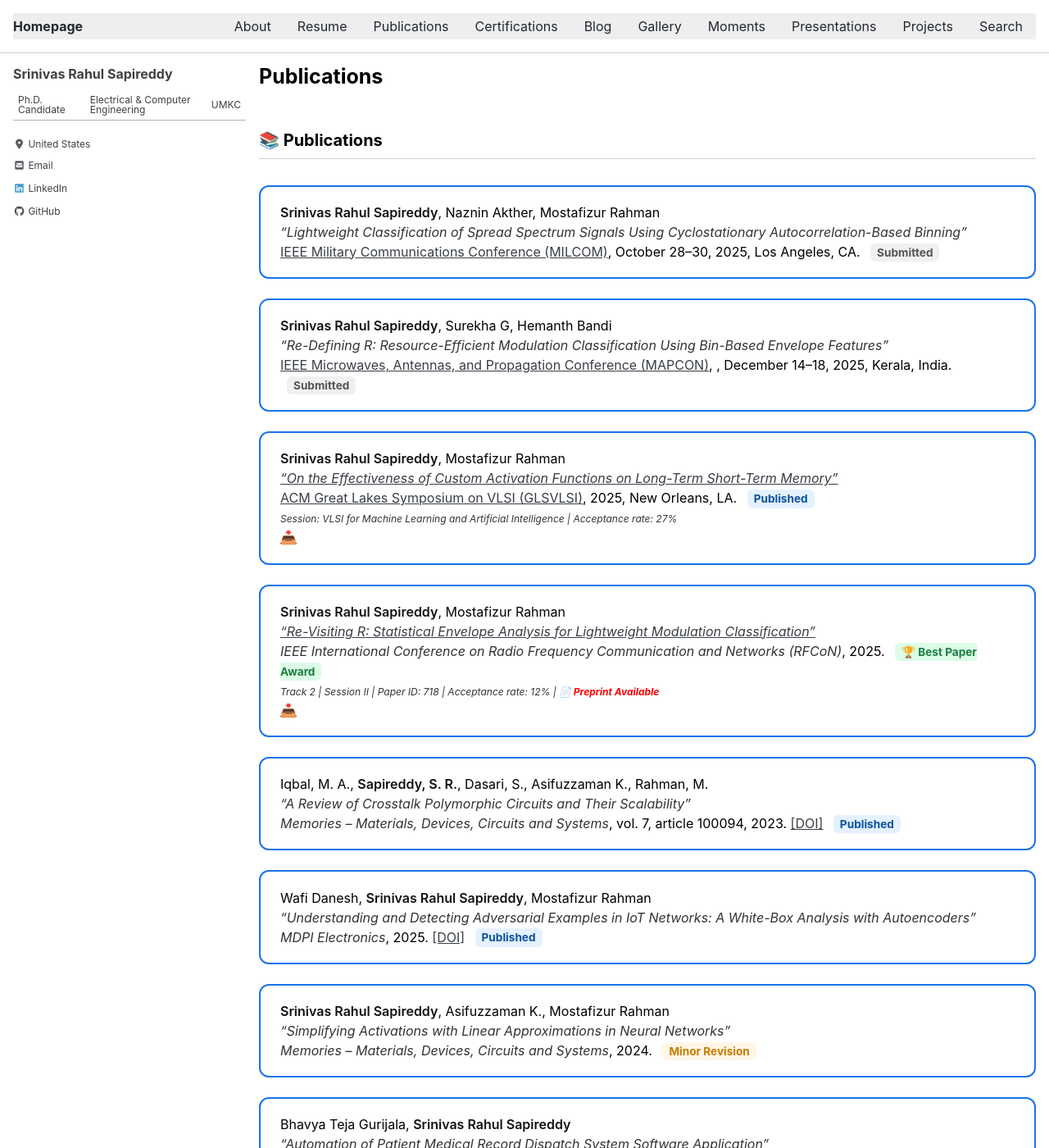
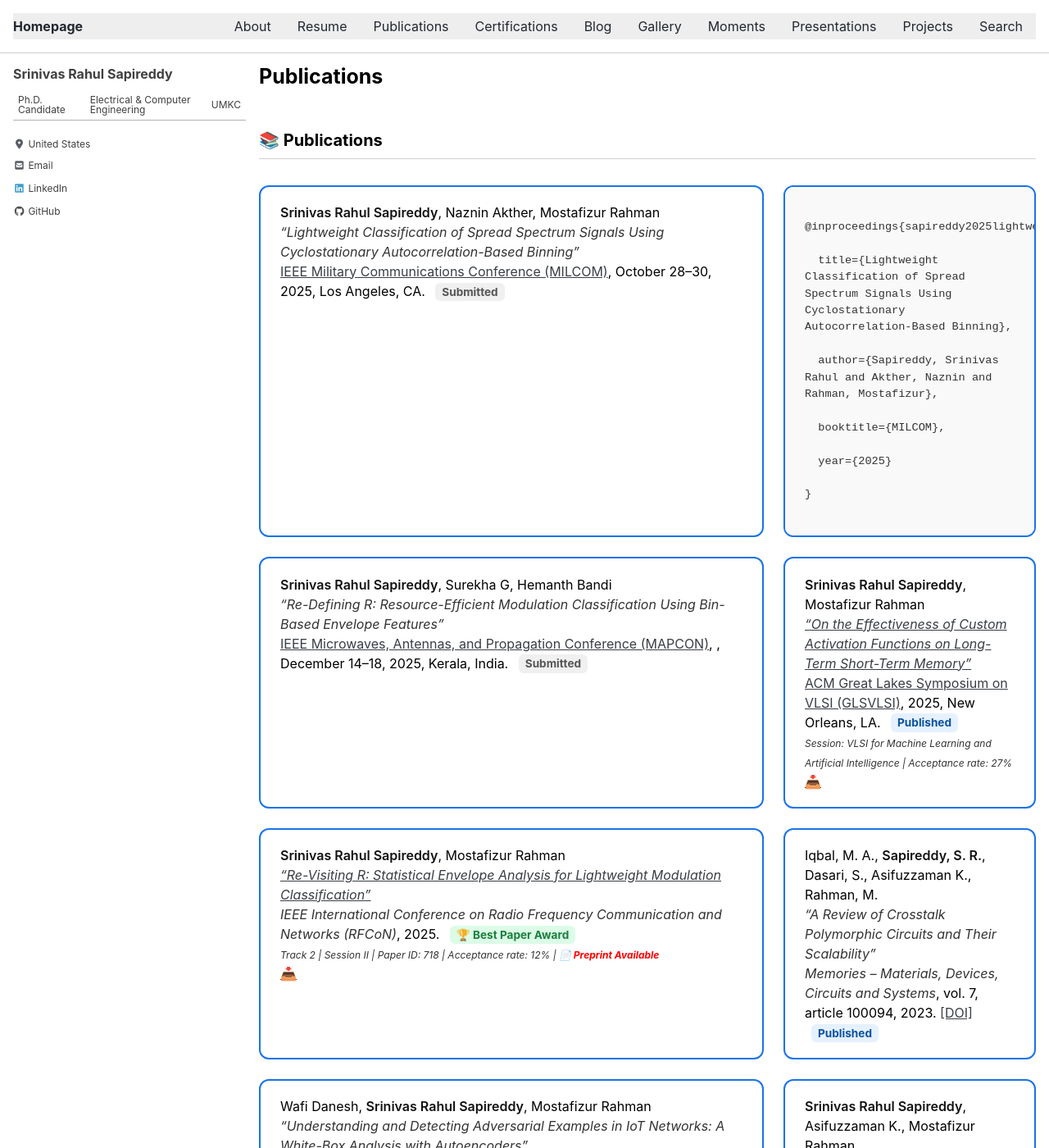
Before and after one commit to srsapireddy/srsapireddy.github.io, a Jekyll site: the page built from _pages/publications.md, in a window 1280 px wide and 1400 px high. Shown: the whole window at 82% size. Built offline with Jekyll 4.4.1, drawn with Linux system fonts in a browser that asks for light colours; cached includes are drawn as plain includes; nearby versions of some CDN libraries.

Commit message:
Update publications.md

```diff
--- a/_pages/publications.md
+++ b/_pages/publications.md
@@ -83,18 +83,61 @@ permalink: /publications/
 .pub-footer a:hover {
   text-decoration: underline;
 }
+.pub-grid {
+  display: grid;
+  grid-template-columns: 2fr 1fr;
+  gap: 1.5rem;
+  margin-top: 2rem;
+}
+
+.pub-entry {
+  display: contents;
+}
+
+.pub-card, .citation-box {
+  border: 2px solid #1a73e8;
+  border-radius: 12px;
+  padding: 1.2rem 1.5rem;
+  background: #fff;
+  transition: 0.3s ease;
+}
+
+.pub-card:hover, .citation-box:hover {
+  background-color: #f0f8ff;
+  transform: scale(1.01);
+  box-shadow: 0 4px 12px rgba(26, 115, 232, 0.1);
+}
+
+.citation-box {
+  font-size: 0.85rem;
+  font-family: monospace;
+  background-color: #f9f9f9;
+  white-space: pre-wrap;
+  overflow-x: auto;
+  color: #333;
+}
 </style>
 
 <section id="publications">
   <h2>📚 Publications</h2>
 
   <div class="pub-grid">
+    <div class="pub-entry">
     <div class="pub-card">
       <strong>Srinivas Rahul Sapireddy</strong>, Naznin Akther, Mostafizur Rahman<br>
       <em>“Lightweight Classification of Spread Spectrum Signals Using Cyclostationary Autocorrelation-Based Binning”</em><br>
       <a href="https://milcom.org" target="_blank">IEEE Military Communications Conference (MILCOM)</a>, October 28–30, 2025, Los Angeles, CA.
       <span class="status pending">Submitted</span>
     </div>
+    <div class="citation-box">
+@inproceedings{sapireddy2025lightweight,<br>
+&nbsp;&nbsp;title={Lightweight Classification of Spread Spectrum Signals Using Cyclostationary Autocorrelation-Based Binning},<br>
+&nbsp;&nbsp;author={Sapireddy, Srinivas Rahul and Akther, Naznin and Rahman, Mostafizur},<br>
+&nbsp;&nbsp;booktitle={MILCOM},<br>
+&nbsp;&nbsp;year={2025}<br>
+}
+  </div>
+      </div>
     <div class="pub-card">
       <strong>Srinivas Rahul Sapireddy</strong>, Surekha G, Hemanth Bandi<br>
       <em>“Re-Defining R: Resource-Efficient Modulation Classification Using Bin-Based Envelope Features”</em><br>
```
